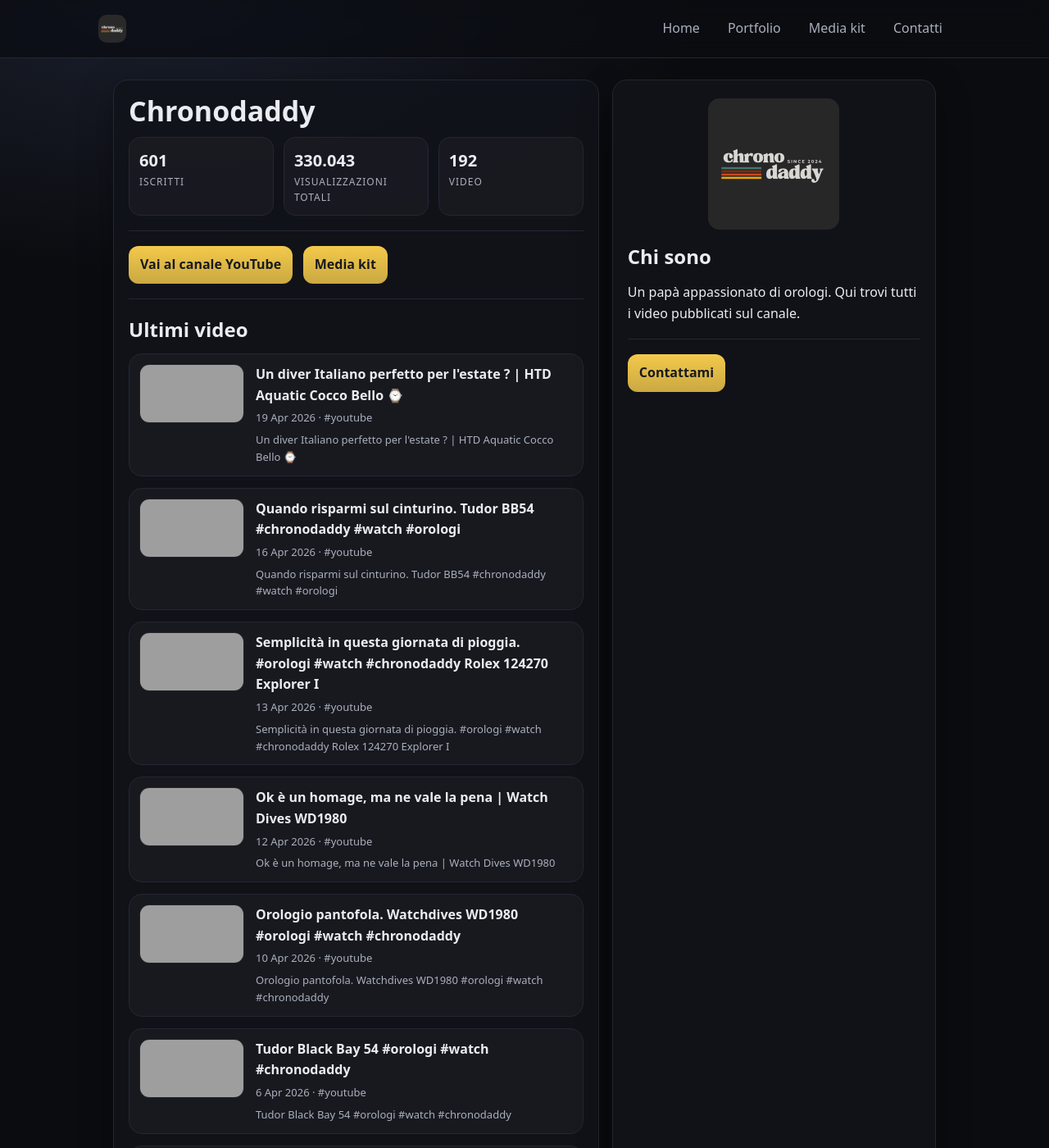
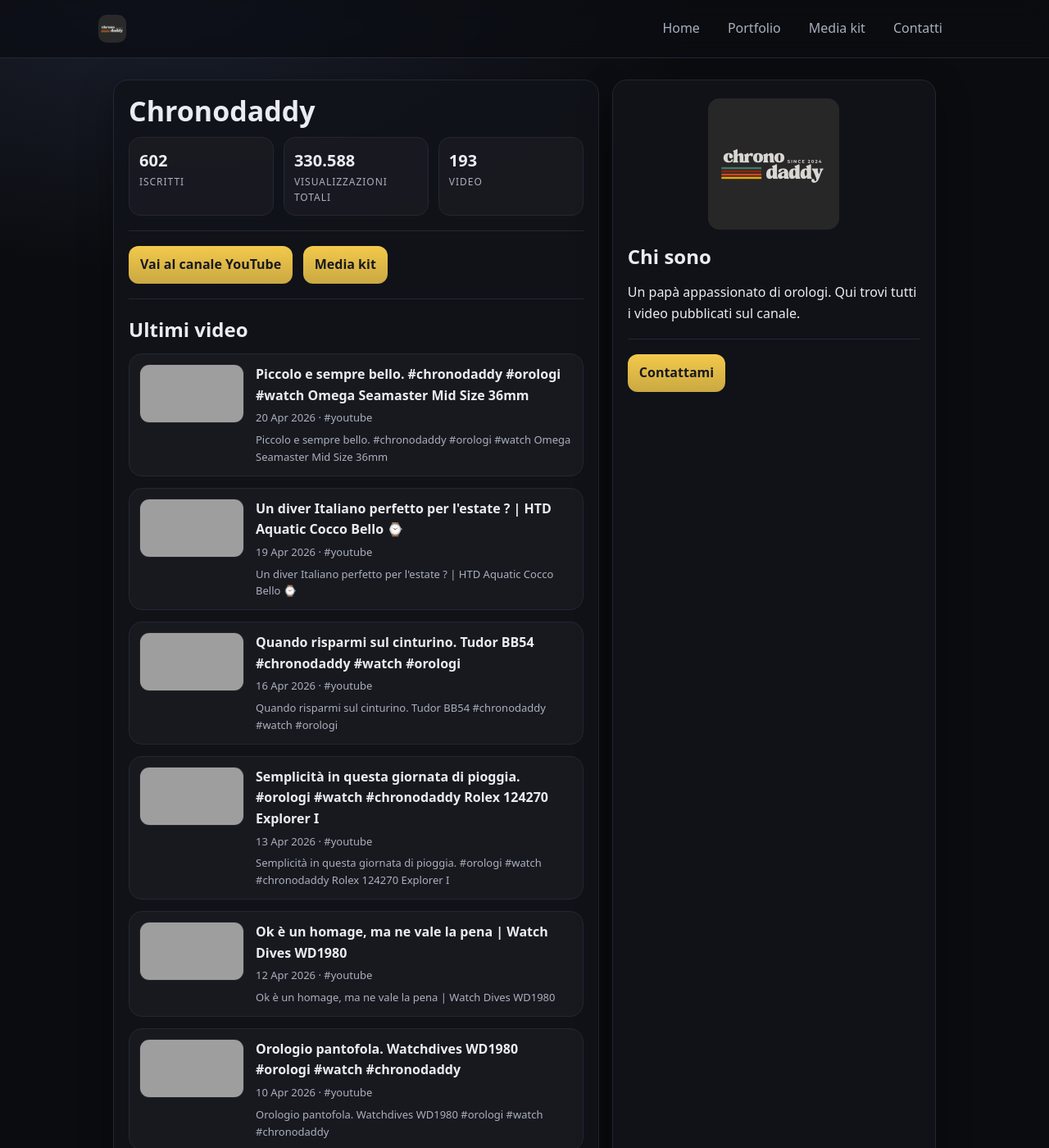
Before and after one commit to claudiostoduto/chronodaddy, a Jekyll site: the page built from index.md, in a window 1280 px wide and 1400 px high, cut to the strip 0-1400 px from the top of the window. Shown: the whole strip at 82% size. Built offline with Jekyll 4.4.1, drawn with Linux system fonts in a browser that asks for light colours; some of the changed text lies outside the part shown; grey boxes are pictures that could not be loaded.

Commit message:
chore: add new YouTube posts

```diff
--- /dev/null
+++ b/_posts/2026-04-20-piccolo-e-sempre-bello-chronodaddy-orologi-watch-omega-seamaster-mid-size-36mm.md
@@ -0,0 +1,14 @@
+---
+title: "Piccolo e sempre bello. #chronodaddy #orologi #watch Omega Seamaster Mid Size 36mm"
+date: 2026-04-20
+videoId: "AlSK-coHSfM"
+youtubeUrl: "https://www.youtube.com/shorts/AlSK-coHSfM"
+thumbnail: "https://i2.ytimg.com/vi/AlSK-coHSfM/hqdefault.jpg"
+tags: [youtube]
+excerpt: "Piccolo e sempre bello. #chronodaddy #orologi #watch Omega Seamaster Mid Size 36mm"
+---
+
+<!--
+Questo post è stato generato automaticamente.
+Puoi aggiungere tag più specifici (brand/modello/format) e una descrizione/contesto per renderlo un vero case study.
+-->
--- a/assets/channel-stats.json
+++ b/assets/channel-stats.json
@@ -1,6 +1,6 @@
 {
-  "subscribers": 601,
-  "views": 330043,
-  "videos": 192,
-  "updatedAt": "2026-04-19T20:53:06.125Z"
+  "subscribers": 602,
+  "views": 330588,
+  "videos": 193,
+  "updatedAt": "2026-04-20T09:17:48.789Z"
 }
```
